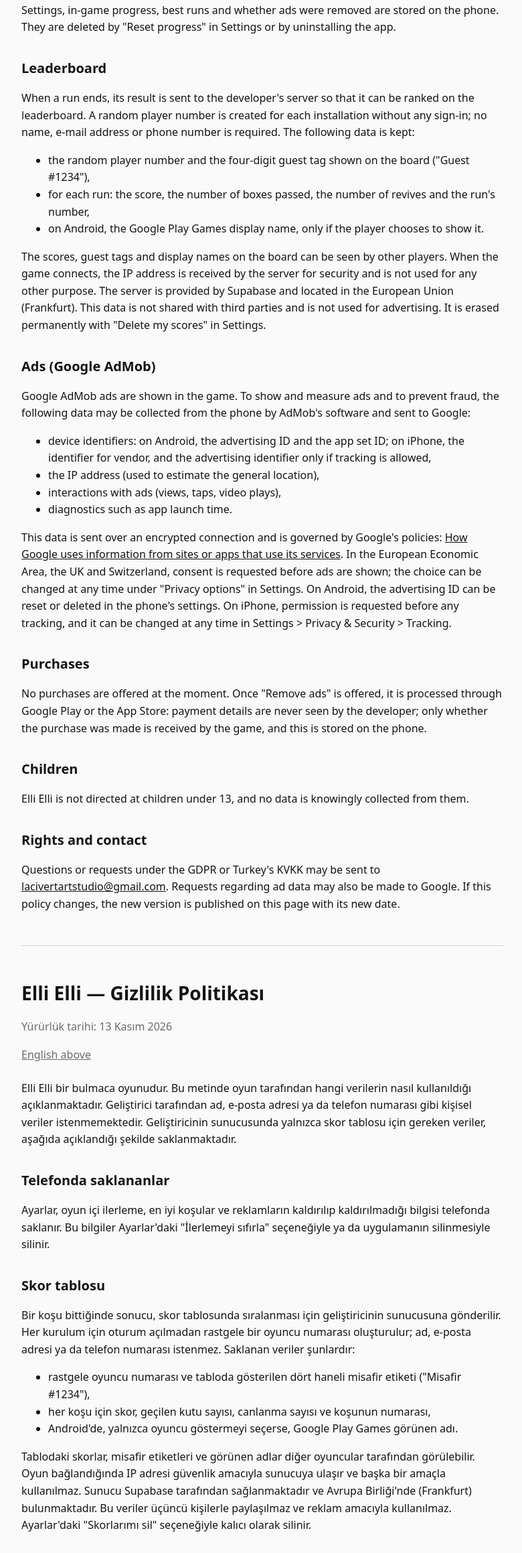
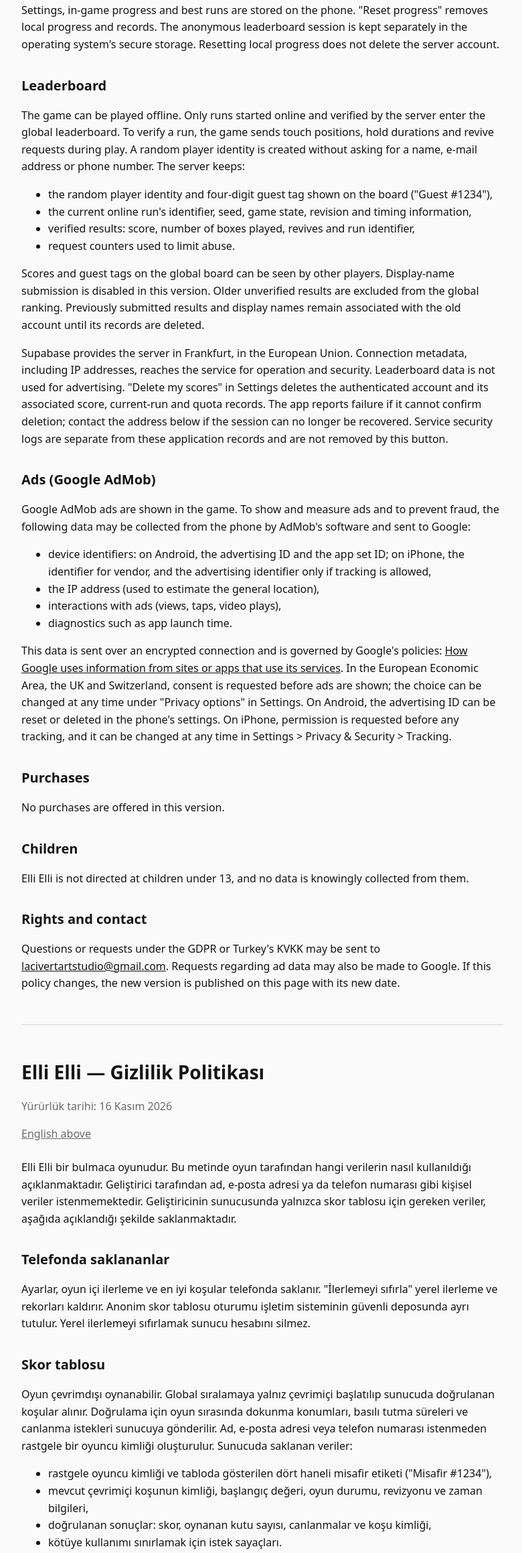
Before and after one commit to KutayOz/elli-elli-site, a plain HTML site: page privacy.html in a window 1280 px wide. Shown: the part 338-2656 px from the top of the page at 67% size, without its empty margins (248-1028 px from the left). Drawn offline with Linux system fonts and the light colour scheme.

Commit message:
Update privacy policy for verified online leaderboard in 2.1.2

```diff
--- a/privacy.html
+++ b/privacy.html
@@ -23,7 +23,7 @@
 
 <section id="en" lang="en">
 <h1>Elli Elli — Privacy Policy</h1>
-<p class="date">Effective: November 13, 2026</p>
+<p class="date">Effective: November 16, 2026</p>
 <p class="lang"><a href="#tr">Türkçesi aşağıda</a></p>
 
 <p>Elli Elli is a puzzle game. This page sets out which data is used by the game and how. No personal
@@ -31,23 +31,30 @@ data such as a name, e-mail address or phone number is requested by the develope
 needed for the leaderboard is kept on the developer's server, as described below.</p>
 
 <h2>What is stored on the phone</h2>
-<p>Settings, in-game progress, best runs and whether ads were removed are stored on the phone. They are
-deleted by "Reset progress" in Settings or by uninstalling the app.</p>
+<p>Settings, in-game progress and best runs are stored on the phone. "Reset progress" removes
+local progress and records. The anonymous leaderboard session is kept separately in the operating
+system's secure storage. Resetting local progress does not delete the server account.</p>
 
 <h2>Leaderboard</h2>
-<p>When a run ends, its result is sent to the developer's server so that it can be ranked on the
-leaderboard. A random player number is created for each installation without any sign-in; no name,
-e-mail address or phone number is required. The following data is kept:</p>
+<p>The game can be played offline. Only runs started online and verified by the server enter the
+global leaderboard. To verify a run, the game sends touch positions, hold durations and revive
+requests during play. A random player identity is created without asking for a name, e-mail address
+or phone number. The server keeps:</p>
 <ul>
-  <li>the random player number and the four-digit guest tag shown on the board ("Guest #1234"),</li>
-  <li>for each run: the score, the number of boxes passed, the number of revives and the run's number,</li>
-  <li>on Android, the Google Play Games display name, only if the player chooses to show it.</li>
+  <li>the random player identity and four-digit guest tag shown on the board ("Guest #1234"),</li>
+  <li>the current online run's identifier, seed, game state, revision and timing information,</li>
+  <li>verified results: score, number of boxes played, revives and run identifier,</li>
+  <li>request counters used to limit abuse.</li>
 </ul>
-<p>The scores, guest tags and display names on the board can be seen by other players. When the game
-connects, the IP address is received by the server for security and is not used for any other
-purpose. The server is provided by Supabase and located in the European Union (Frankfurt). This data
-is not shared with third parties and is not used for advertising. It is erased permanently with
-"Delete my scores" in Settings.</p>
+<p>Scores and guest tags on the global board can be seen by other players. Display-name submission
+is disabled in this version. Older unverified results are excluded from the global ranking. Previously submitted results and
+display names remain associated with the old account until its records are deleted.</p>
+<p>Supabase provides the server in Frankfurt, in the European Union. Connection metadata, including
+IP addresses, reaches the service for operation and security. Leaderboard data is not used for
+advertising. "Delete my scores" in Settings deletes the authenticated account and its associated
+score, current-run and quota records. The app reports failure if it cannot confirm deletion;
+contact the address below if the session can no longer be recovered. Service security logs are
+separate from these application records and are not removed by this button.</p>
 
 <h2>Ads (Google AdMob)</h2>
 <p>Google AdMob ads are shown in the game. To show and measure ads and to prevent fraud, the following
@@ -67,9 +74,7 @@ can be reset or deleted in the phone's settings. On iPhone, permission is reques
 tracking, and it can be changed at any time in Settings &gt; Privacy &amp; Security &gt; Tracking.</p>
 
 <h2>Purchases</h2>
-<p>No purchases are offered at the moment. Once "Remove ads" is offered, it is processed through Google
-Play or the App Store: payment details are never seen by the developer; only whether the purchase was
-made is received by the game, and this is stored on the phone.</p>
+<p>No purchases are offered in this version.</p>
 
 <h2>Children</h2>
 <p>Elli Elli is not directed at children under 13, and no data is knowingly collected from them.</p>
@@ -84,7 +89,7 @@ made to Google. If this policy changes, the new version is published on this pag
 
 <section id="tr" lang="tr">
 <h1>Elli Elli — Gizlilik Politikası</h1>
-<p class="date">Yürürlük tarihi: 13 Kasım 2026</p>
+<p class="date">Yürürlük tarihi: 16 Kasım 2026</p>
 <p class="lang"><a href="#en">English above</a></p>
 
 <p>Elli Elli bir bulmaca oyunudur. Bu metinde oyun tarafından hangi verilerin nasıl kullanıldığı
@@ -93,24 +98,29 @@ istenmemektedir. Geliştiricinin sunucusunda yalnızca skor tablosu için gereke
 açıklandığı şekilde saklanmaktadır.</p>
 
 <h2>Telefonda saklananlar</h2>
-<p>Ayarlar, oyun içi ilerleme, en iyi koşular ve reklamların kaldırılıp kaldırılmadığı bilgisi telefonda
-saklanır. Bu bilgiler Ayarlar'daki "İlerlemeyi sıfırla" seçeneğiyle ya da uygulamanın silinmesiyle
-silinir.</p>
+<p>Ayarlar, oyun içi ilerleme ve en iyi koşular telefonda saklanır. "İlerlemeyi sıfırla" yerel
+ilerleme ve rekorları kaldırır. Anonim skor tablosu oturumu işletim sisteminin güvenli deposunda
+ayrı tutulur. Yerel ilerlemeyi sıfırlamak sunucu hesabını silmez.</p>
 
 <h2>Skor tablosu</h2>
-<p>Bir koşu bittiğinde sonucu, skor tablosunda sıralanması için geliştiricinin sunucusuna gönderilir. Her
-kurulum için oturum açılmadan rastgele bir oyuncu numarası oluşturulur; ad, e-posta adresi ya da telefon
-numarası istenmez. Saklanan veriler şunlardır:</p>
+<p>Oyun çevrimdışı oynanabilir. Global sıralamaya yalnız çevrimiçi başlatılıp sunucuda doğrulanan
+koşular alınır. Doğrulama için oyun sırasında dokunma konumları, basılı tutma süreleri ve canlanma
+istekleri sunucuya gönderilir. Ad, e-posta adresi veya telefon numarası istenmeden rastgele bir
+oyuncu kimliği oluşturulur. Sunucuda saklanan veriler:</p>
 <ul>
-  <li>rastgele oyuncu numarası ve tabloda gösterilen dört haneli misafir etiketi ("Misafir #1234"),</li>
-  <li>her koşu için skor, geçilen kutu sayısı, canlanma sayısı ve koşunun numarası,</li>
-  <li>Android'de, yalnızca oyuncu göstermeyi seçerse, Google Play Games görünen adı.</li>
+  <li>rastgele oyuncu kimliği ve tabloda gösterilen dört haneli misafir etiketi ("Misafir #1234"),</li>
+  <li>mevcut çevrimiçi koşunun kimliği, başlangıç değeri, oyun durumu, revizyonu ve zaman bilgileri,</li>
+  <li>doğrulanan sonuçlar: skor, oynanan kutu sayısı, canlanmalar ve koşu kimliği,</li>
+  <li>kötüye kullanımı sınırlamak için istek sayaçları.</li>
 </ul>
-<p>Tablodaki skorlar, misafir etiketleri ve görünen adlar diğer oyuncular tarafından görülebilir. Oyun
-bağlandığında IP adresi güvenlik amacıyla sunucuya ulaşır ve başka bir amaçla kullanılmaz. Sunucu
-Supabase tarafından sağlanmaktadır ve Avrupa Birliği'nde (Frankfurt) bulunmaktadır. Bu veriler üçüncü
-kişilerle paylaşılmaz ve reklam amacıyla kullanılmaz. Ayarlar'daki "Skorlarımı sil" seçeneğiyle kalıcı
-olarak silinir.</p>
+<p>Global tablodaki skorlar ve misafir etiketleri diğer oyuncular tarafından görülebilir.
+Bu sürümde görünen ad gönderimi kapalıdır. Eski doğrulanmamış sonuçlar global sıralamaya alınmaz. Daha önce gönderilen sonuç ve görünen adlar,
+hesabın kayıtları silinene kadar eski hesapla ilişkili olarak tutulur.</p>
+<p>Sunucu Supabase tarafından Avrupa Birliği'nde, Frankfurt'ta sağlanır. IP adresi dahil bağlantı
+bilgileri işletim ve güvenlik için hizmete ulaşır. Skor tablosu verileri reklam amacıyla kullanılmaz.
+Ayarlar'daki "Skorlarımı sil", kimliği doğrulanan hesabı ve bağlı skor, mevcut koşu ve kota kayıtlarını
+siler. Silme doğrulanamazsa uygulama başarısızlık bildirir; oturum kurtarılamıyorsa aşağıdaki adrese
+başvurulabilir. Hizmetin güvenlik günlükleri bu uygulama kayıtlarından ayrıdır ve bu düğmeyle silinmez.</p>
 
 <h2>Reklamlar (Google AdMob)</h2>
 <p>Oyunda Google AdMob reklamları gösterilmektedir. Reklamların gösterilmesi, ölçülmesi ve
@@ -131,9 +141,7 @@ telefonun ayarlarından sıfırlanabilir ya da silinebilir. iPhone'da izlemeden
 her zaman Ayarlar &gt; Gizlilik ve Güvenlik &gt; İzleme bölümünden değiştirilebilir.</p>
 
 <h2>Satın alma</h2>
-<p>Oyunda şu an satın alma sunulmamaktadır. "Reklamları kaldır" satışa sunulduğunda işlem Google Play ya
-da App Store üzerinden gerçekleştirilir: ödeme bilgileri geliştirici tarafından görülmez; oyun yalnızca
-satın alımın yapılıp yapılmadığı bilgisini alır ve bu bilgi telefonda saklanır.</p>
+<p>Bu sürümde satın alma sunulmamaktadır.</p>
 
 <h2>Çocuklar</h2>
 <p>Elli Elli 13 yaşın altındaki çocuklara yönelik değildir ve bu kişilerden bilerek veri toplanmaz.</p>
```
